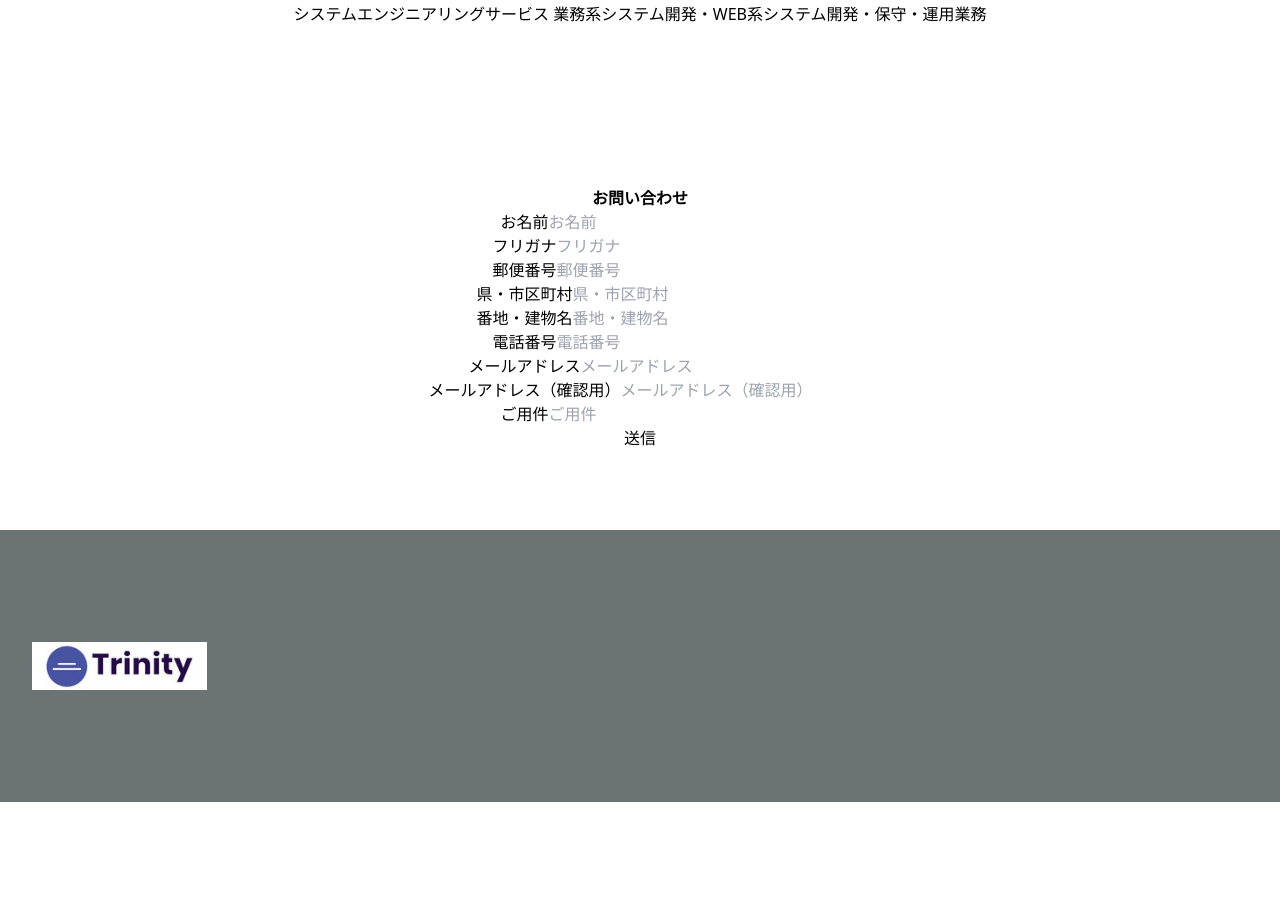
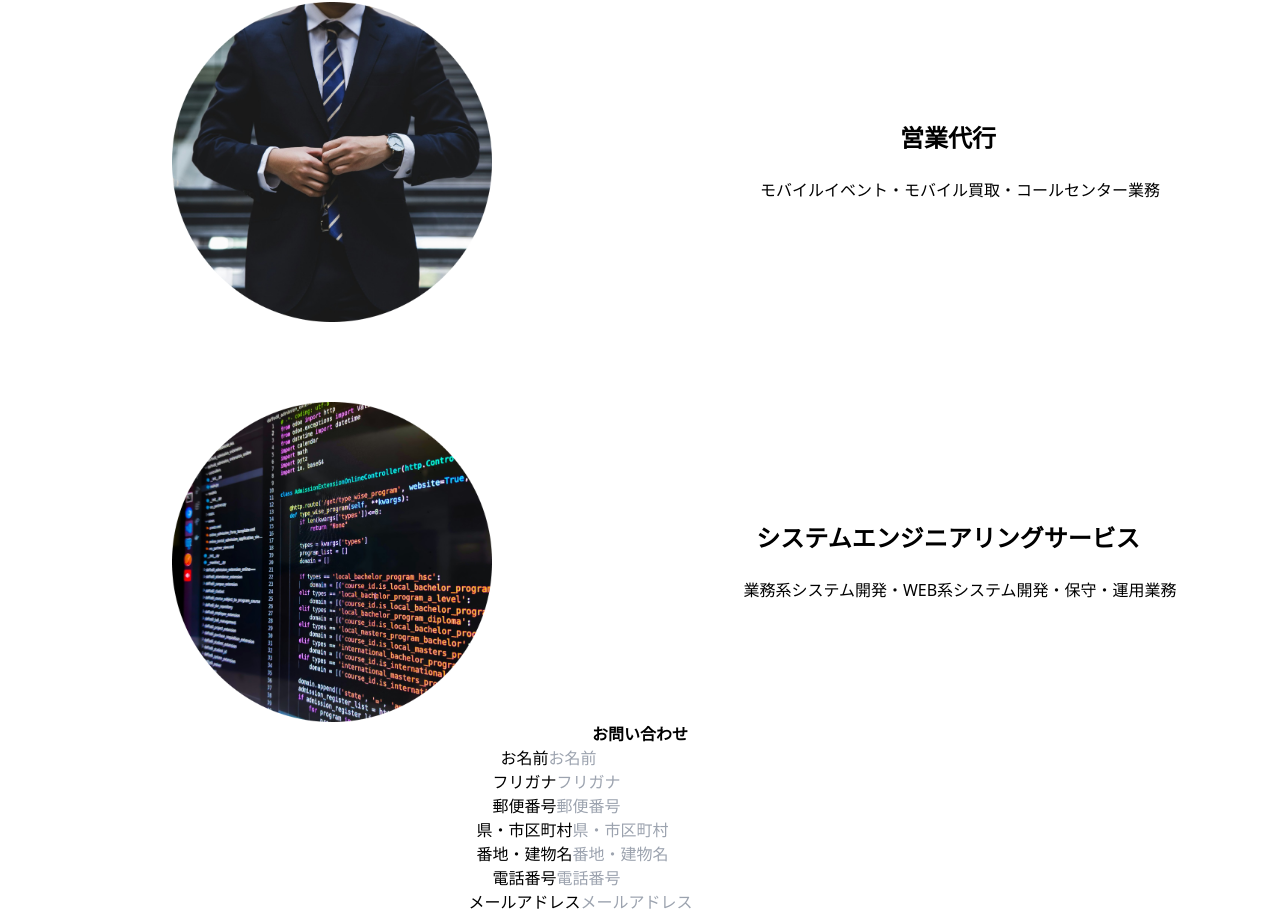
Before and after one commit to zaitsu82/trinity.com, a Next.js app: page / in a window 1280 px wide. Shown: the part 1589-2505 px from the top of the page. Before the commit the page ends 2391 px from the top, so only its background shows below. Built offline with nearby package versions, Linux system fonts and the light colour scheme.

Commit message:
✨ 事業説明ページの追加

```diff
--- a/components/Service.jsx
+++ b/components/Service.jsx
@@ -1,14 +1,48 @@
 import { FadeInBottom } from "@/components/Wapper";
 
-export function Service(){
+export function Service() {
     return (
-        <div className="text-center p-20">
+        <div className="text-center p-6 h-screen flex flex-col space-y-20">
             <FadeInBottom>
                 <h3 className="font-bold text-2xl mb-6">事業内容</h3>
-                <ul>
-                    <li>営業代行  モバイルイベント営業・モバイル買取・コールセンター業務</li>
-                    <li>システムエンジニアリングサービス  業務系システム開発・WEB系システム開発・保守・運用業務</li>
-                </ul>
+            </FadeInBottom>
+            <FadeInBottom>
+                <div className="flex flex-col md:flex-row w-full">
+                    <div className="md:w-1/2 flex items-center justify-center mb-6 md:mb-0">
+                        <img src="business.png" alt="business" className="w-80 h-80 object-cover" />
+                    </div>
+                    <div className="md:w-1/2 flex items-center justify-center">
+                        <div className="text-center">
+                            <p className="font-bold text-2xl mb-6">営業代行</p>
+                            <div className="flex flex-col space-y-8">
+                                <div className="flex items-center">
+                                    <div className="ml-6">
+                                        <p>モバイルイベント・モバイル買取・コールセンター業務</p>
+                                    </div>
+                                </div>
+                            </div>
+                        </div>
+                    </div>
+                </div>
+            </FadeInBottom>
+            <FadeInBottom>
+                <div className="flex flex-col md:flex-row w-full">
+                    <div className="md:w-1/2 flex items-center justify-center mb-6 md:mb-0">
+                        <img src="programing.png" alt="programming" className="w-80 h-80 object-cover" />
+                    </div>
+                    <div className="md:w-1/2 flex items-center justify-center">
+                        <div className="text-center">
+                            <p className="font-bold text-2xl mb-6">システムエンジニアリングサービス</p>
+                            <div className="flex flex-col space-y-8">
+                                <div className="flex items-center">
+                                    <div className="ml-6">
+                                        <p>業務系システム開発・WEB系システム開発・保守・運用業務</p>
+                                    </div>
+                                </div>
+                            </div>
+                        </div>
+                    </div>
+                </div>
             </FadeInBottom>
         </div>
     );
```
Also changed, not shown: public/business.png (added), public/programing.png (added).
